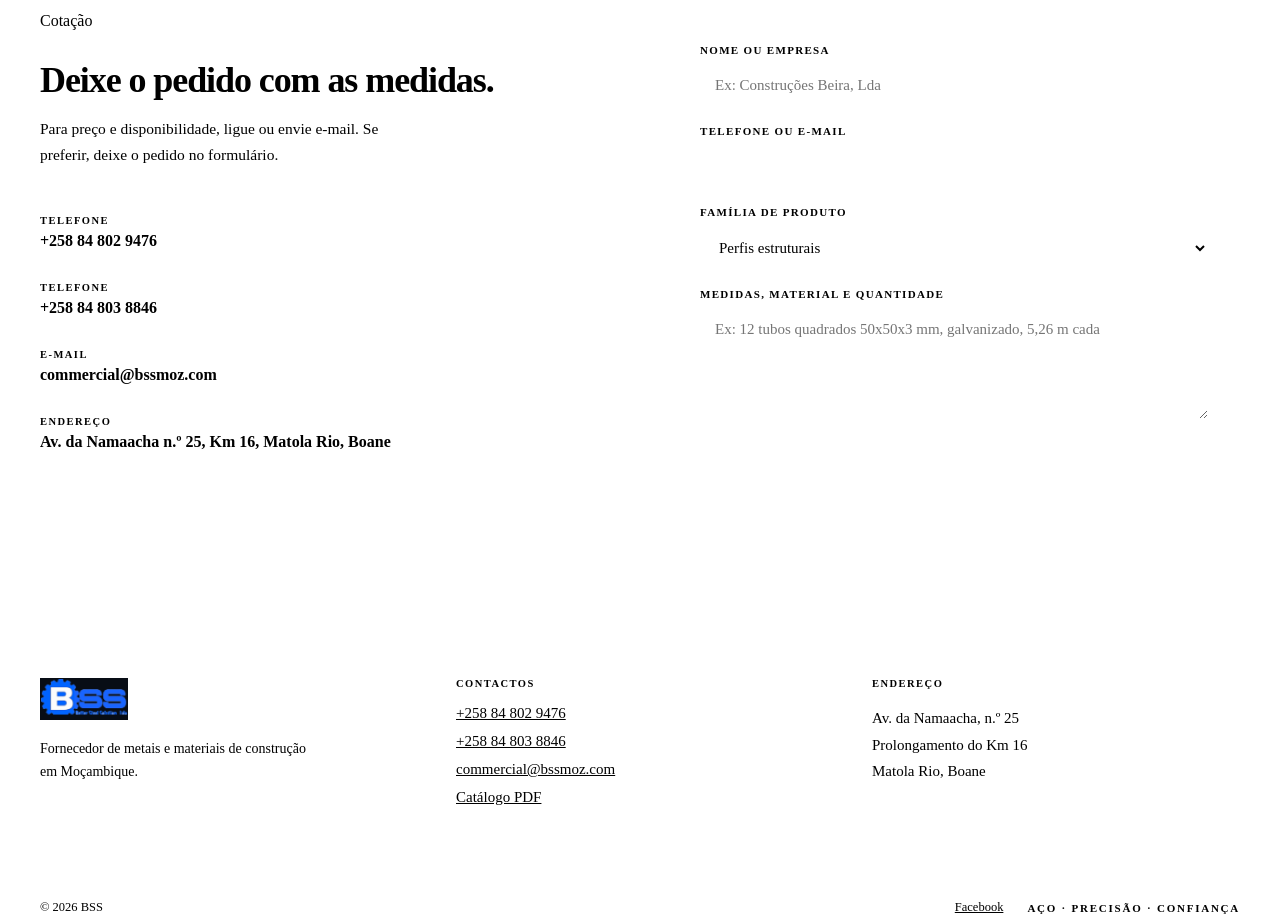
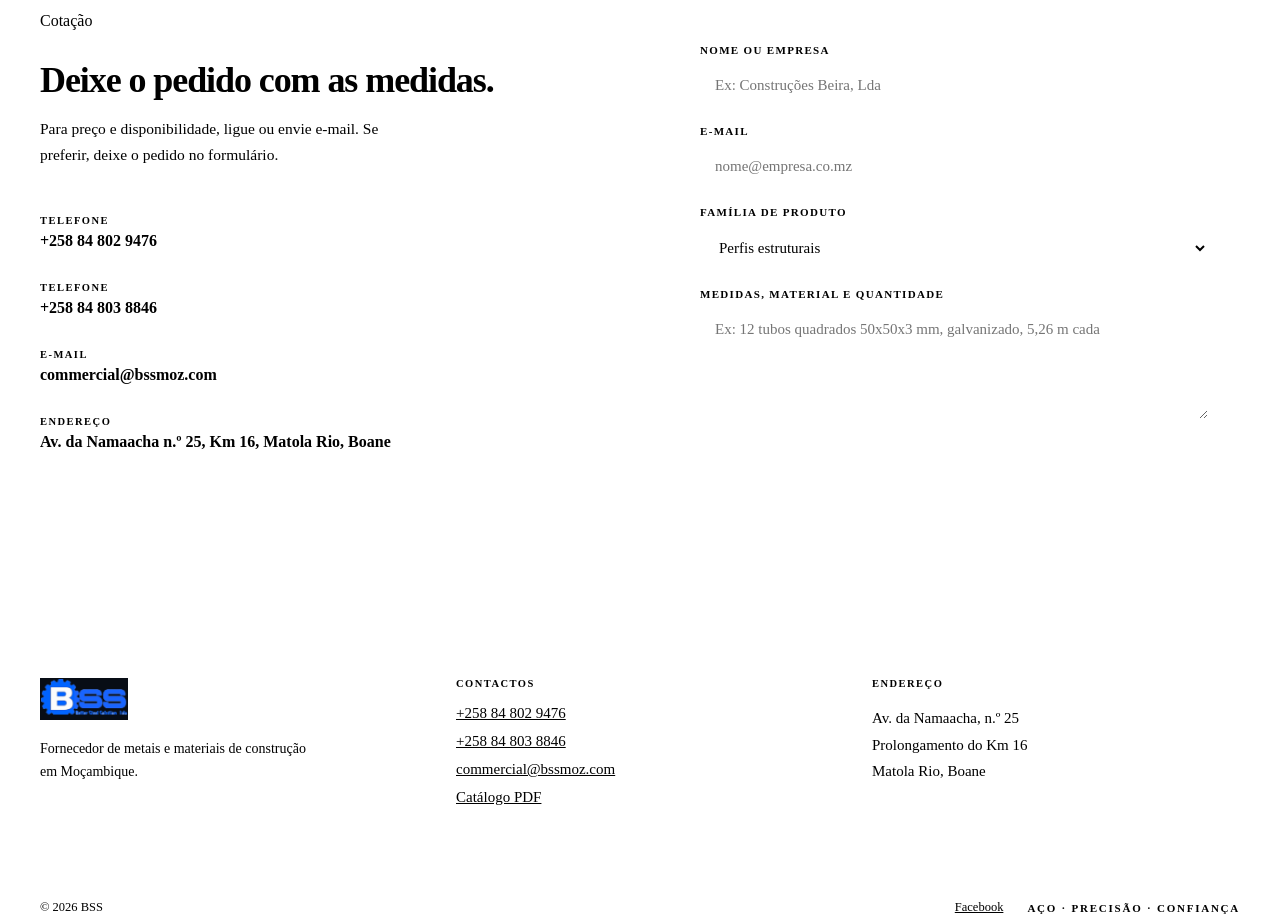
Before and after one commit to kennydasilva/BssMoz_website, a React (Vite) app: page / in a window 1280 px wide. Shown: the part 8100-9022 px from the top of the page. Built offline with nearby package versions, Linux system fonts and the light colour scheme; the HTML template or start-up script is replaced by a standard one.

Commit message:
fix: quote form contact field is e-mail only
Label read 'Telefone ou e-mail' but the field is meant for e-mail
alone; relabeled to just 'E-mail' and set input type=email.

```diff
--- a/src/components/QuoteForm/QuoteForm.tsx
+++ b/src/components/QuoteForm/QuoteForm.tsx
@@ -74,9 +74,11 @@
           <label className={styles.field}>
             {t.campoContacto}
             <input
+              type="email"
               className={styles.input}
               value={form.contacto}
               onChange={setField("contacto")}
+              placeholder="nome@empresa.co.mz"
             />
           </label>
           <label className={styles.field}>
--- a/src/data/translations.ts
+++ b/src/data/translations.ts
@@ -129,7 +129,7 @@
     contactoLabel: "Contactos",
     contactoTexto: "Para preço e disponibilidade, ligue ou envie e-mail. Se preferir, deixe o pedido no formulário.",
     campoNome: "Nome ou empresa",
-    campoContacto: "Telefone ou e-mail",
+    campoContacto: "E-mail",
     campoFamilia: "Família de produto",
     campoDetalhe: "Medidas, material e quantidade",
     phNome: "Ex: Construções Beira, Lda",
@@ -237,7 +237,7 @@
     contactoLabel: "Contacts",
     contactoTexto: "For price and availability, call or e-mail. If you prefer, leave your request in the form.",
     campoNome: "Name or company",
-    campoContacto: "Phone or e-mail",
+    campoContacto: "E-mail",
     campoFamilia: "Product family",
     campoDetalhe: "Sizes, material and quantity",
     phNome: "e.g. Beira Construction Ltd",
```
